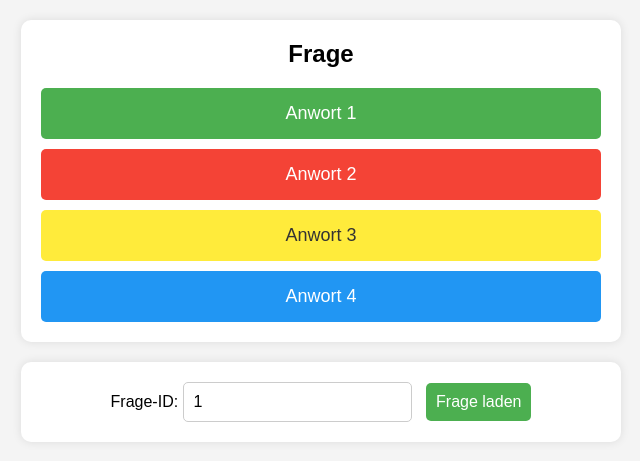
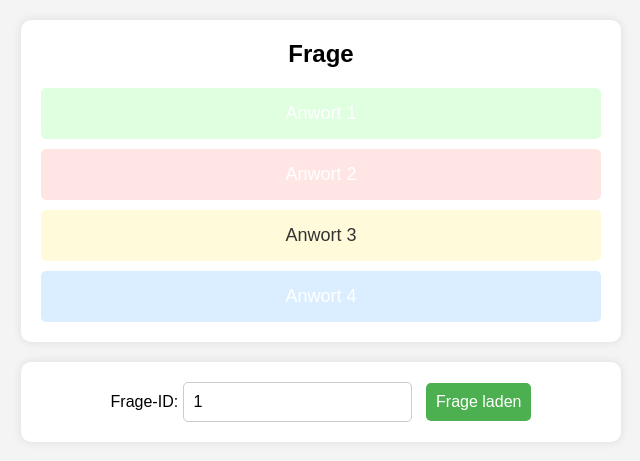
Before and after one commit to chris738/Quizzgame, a PHP site: page /quiz.html in a window 1280 px wide. Shown: the part 48-509 px from the top of the page, without its empty margins (319-959 px from the left). Run offline with PHP 8.4, Linux system fonts and the light colour scheme; data that the repository does not hold is empty.

Commit message:
farben angepasst

```diff
--- a/quiz.css
+++ b/quiz.css
@@ -43,21 +43,21 @@ body {
     color: white;
 }
 
-.answer[data-color="green"] {
-    background: #4CAF50;
+.answer[data-color="answer1"] {
+    background: #dfffe0;
 }
 
-.answer[data-color="red"] {
-    background: #f44336;
+.answer[data-color="answer2"] {
+    background: #ffe6e5;
 }
 
-.answer[data-color="yellow"] {
-    background: #ffeb3b;
+.answer[data-color="answer3"] {
+    background: #fffbda;
     color: #333;
 }
 
-.answer[data-color="blue"] {
-    background: #2196F3;
+.answer[data-color="answer4"] {
+    background: #daeeff;
 }
 
 .answer:hover {
--- a/quiz.html
+++ b/quiz.html
@@ -21,14 +21,14 @@
             <h2><span id="Question">Frage</span></h2>
         </div>
         <div class="answers">
-            <div class="answer" data-color="green" onclick="handleAnswerClick('answer1')">
-                <span id="green">Anwort 1</span></div>
-            <div class="answer" data-color="red" onclick="handleAnswerClick('answer2')">
-                <span id="red">Anwort 2</span></div>
-            <div class="answer" data-color="yellow" onclick="handleAnswerClick('answer3')">
-                <span id="yellow">Anwort 3</span></div>
-            <div class="answer" data-color="blue" onclick="handleAnswerClick('answer4')">
-                <span id="blue">Anwort 4</span></div>
+            <div class="answer" data-color="answer1" onclick="handleAnswerClick('answer1')">
+                <span id="answer1">Anwort 1</span></div>
+            <div class="answer" data-color="answer2" onclick="handleAnswerClick('answer2')">
+                <span id="answer2">Anwort 2</span></div>
+            <div class="answer" data-color="answer3" onclick="handleAnswerClick('answer3')">
+                <span id="answer3">Anwort 3</span></div>
+            <div class="answer" data-color="answer4" onclick="handleAnswerClick('answer4')">
+                <span id="answer4">Anwort 4</span></div>
         </div>
     </div>
     <div class="input-box">
```
